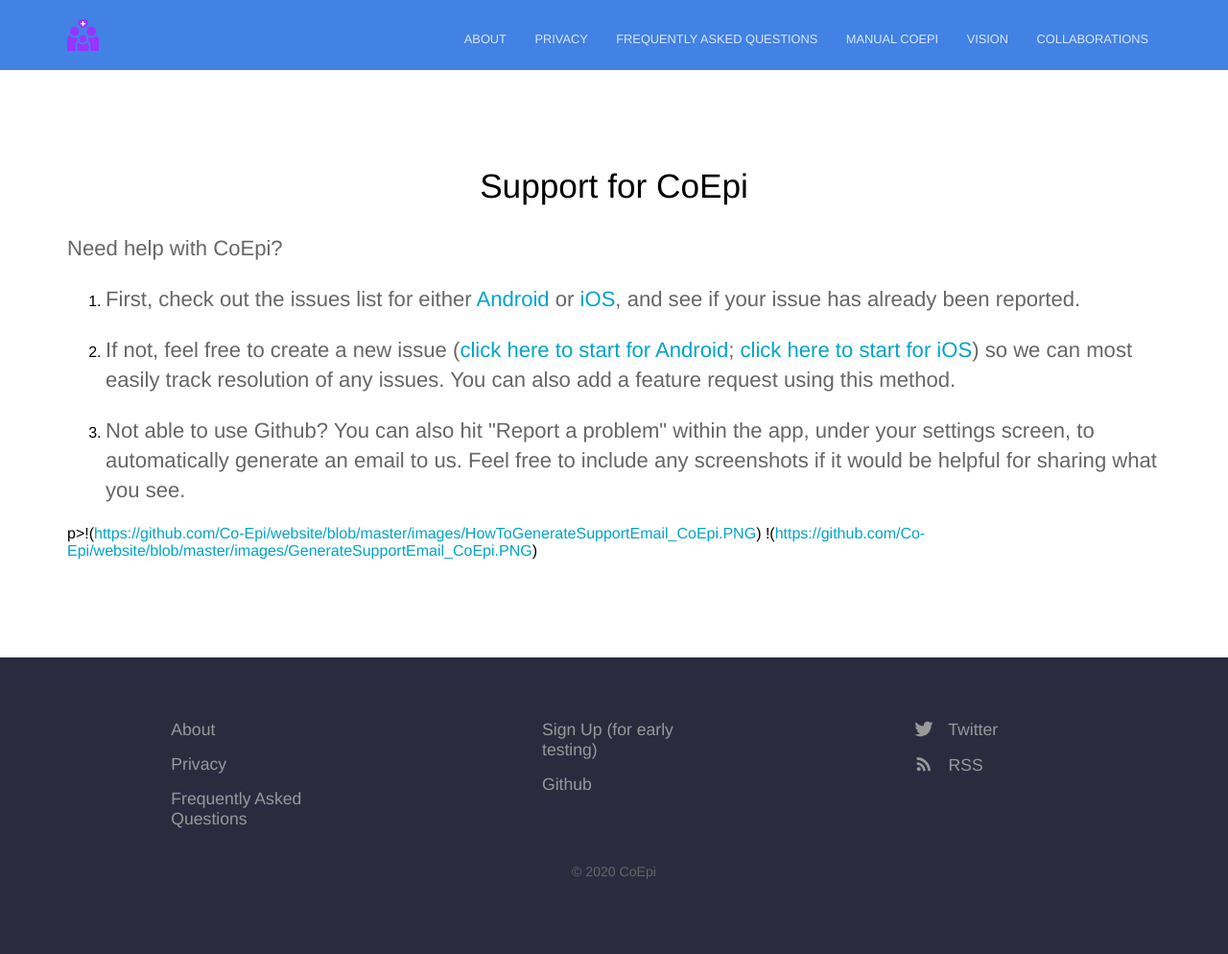
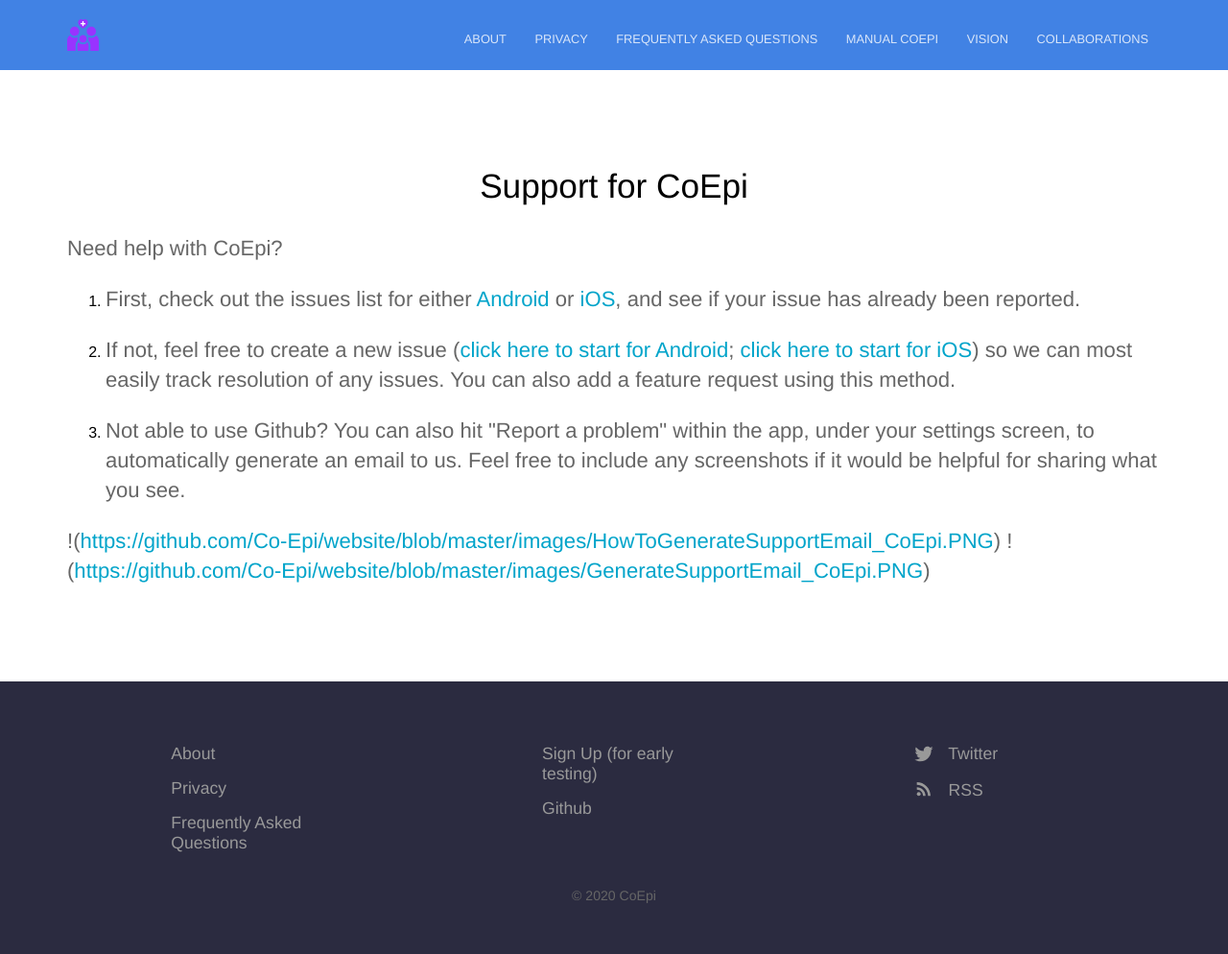
Before and after one commit to Co-Epi/website, a Jekyll site: the page built from support.html, in a window 1280 px wide. Shown: the whole page at 96% size. Built offline with Jekyll 4.4.1, drawn with Linux system fonts in a browser that asks for light colours; before the commit the page ends 968 px from its top, so only the background shows below that.

```diff
--- a/support.html
+++ b/support.html
@@ -11,5 +11,5 @@ heading: Support for CoEpi
 <li><p>Not able to use Github? You can also hit &quot;Report a problem&quot; within the app, under your settings screen, to automatically generate an email to us. Feel free to include any screenshots if it would be helpful for sharing what you see. </p>
 </li>
 </ol>
-p>!(<a href="https://github.com/Co-Epi/website/blob/master/images/HowToGenerateSupportEmail_CoEpi.PNG">https://github.com/Co-Epi/website/blob/master/images/HowToGenerateSupportEmail_CoEpi.PNG</a>)
+<p>!(<a href="https://github.com/Co-Epi/website/blob/master/images/HowToGenerateSupportEmail_CoEpi.PNG">https://github.com/Co-Epi/website/blob/master/images/HowToGenerateSupportEmail_CoEpi.PNG</a>)
 !(<a href="https://github.com/Co-Epi/website/blob/master/images/GenerateSupportEmail_CoEpi.PNG">https://github.com/Co-Epi/website/blob/master/images/GenerateSupportEmail_CoEpi.PNG</a>)</p>
```
